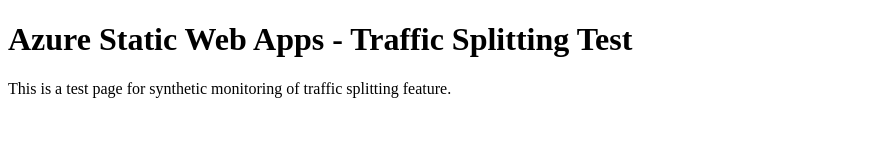
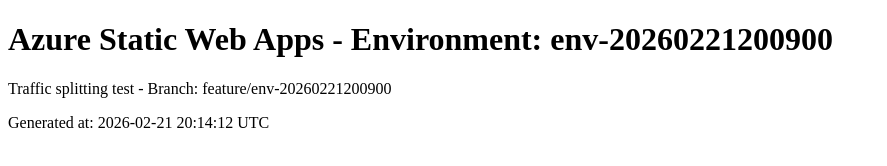
Before and after one commit to skylathadani-ms/synthetics-swa-traffic-20260221200900, a plain HTML site: page index.html in a window 1280 px wide. Shown: the whole page, without its empty margins (0-887 px from the left). Drawn offline with Linux system fonts and the light colour scheme.

Commit message:
Update index.html for env-20260221200900

```diff
--- a/index.html
+++ b/index.html
@@ -1,10 +1,11 @@
 <!DOCTYPE html>
 <html>
 <head>
-<title>Synthetics Test - Traffic Splitting</title>
+<title>Environment: env-20260221200900</title>
 </head>
 <body>
-<h1>Azure Static Web Apps - Traffic Splitting Test</h1>
-<p>This is a test page for synthetic monitoring of traffic splitting feature.</p>
+<h1>Azure Static Web Apps - Environment: env-20260221200900</h1>
+<p>Traffic splitting test - Branch: feature/env-20260221200900</p>
+<p>Generated at: 2026-02-21 20:14:12 UTC</p>
 </body>
 </html>
```
